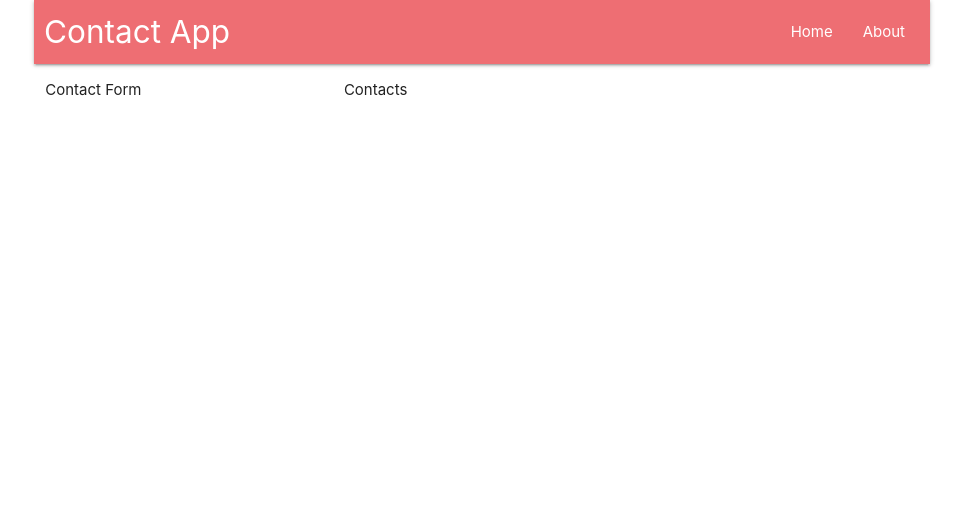
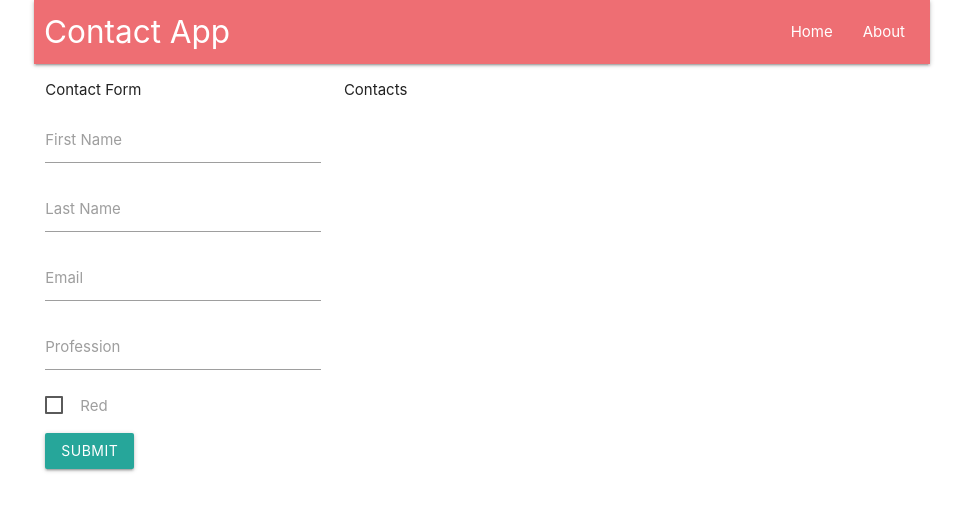
Before and after one commit to bipon68/react-practice, a React (Vite) app: page / in a window 1280 px wide. Shown: the top 510 px of the page, without its empty margins (158-1121 px from the left). Built offline with nearby package versions, Linux system fonts and the light colour scheme.

Commit message:
#2 contact form

```diff
--- a/src/components/App.js
+++ b/src/components/App.js
@@ -20,11 +20,9 @@ class App extends Component {
       <div className="container">
           <Header />
           <div className="row">
-          <div class="col s4"><ContactForm /></div>
-          <div class="col s8"><Contacts /></div>
+            <div class="col s4"><ContactForm /></div>
+            <div class="col s8"><Contacts /></div>
           </div>
-
-
       </div>
       // <Counter count={10} />
     )
--- a/src/components/ContactForm.js
+++ b/src/components/ContactForm.js
@@ -3,9 +3,35 @@ import React, { Component } from 'react'
  class ContactForm extends Component {
     render() {
         return (
-            <div>
+            <React.Fragment>
                 <p>Contact Form</p>
-            </div>
+                <form>
+                    <div className="input-field">
+                        <label htmlFor="firstName">First Name</label>
+                        <input type="text" name="firstName" />
+                    </div>
+                    <div className="input-field">
+                        <label htmlFor="lastName">Last Name</label>
+                        <input type="text" name="lastName" />
+                    </div>
+                    <div className="input-field">
+                        <label htmlFor="email">Email</label>
+                        <input type="text" name="email" />
+                    </div>
+                    <div className="input-field">
+                        <label htmlFor="profession">Profession</label>
+                        <input type="text" name="profession" />
+                    </div>
+                    <p>
+                        <label>
+                            <input type="checkbox" />
+                            <span>Red</span>
+                        </label>
+                    </p>
+                    <button class="btn waves-effect waves-light" type="submit">Submit</button>
+
+                </form>
+            </React.Fragment>
         )
     }
 }
```
